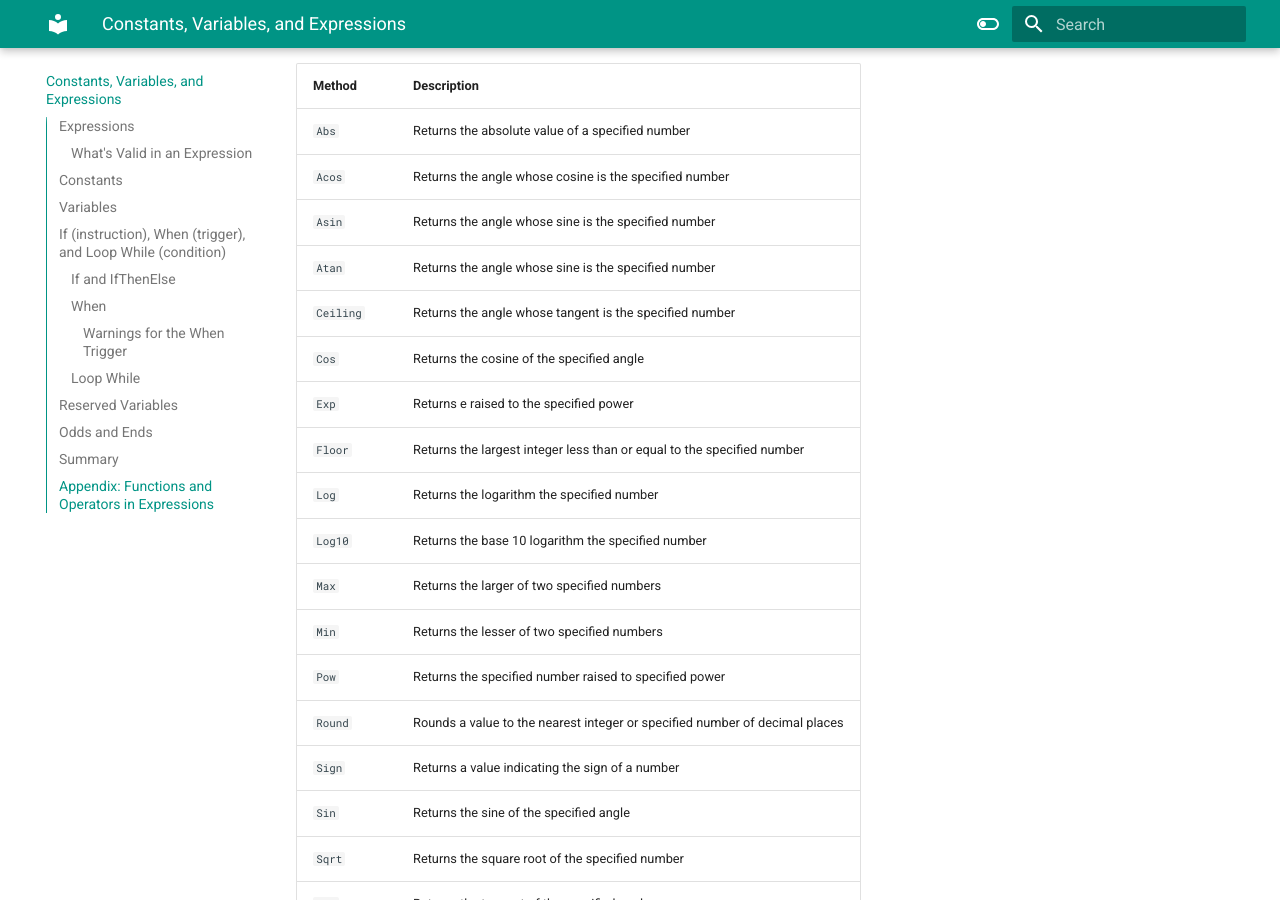
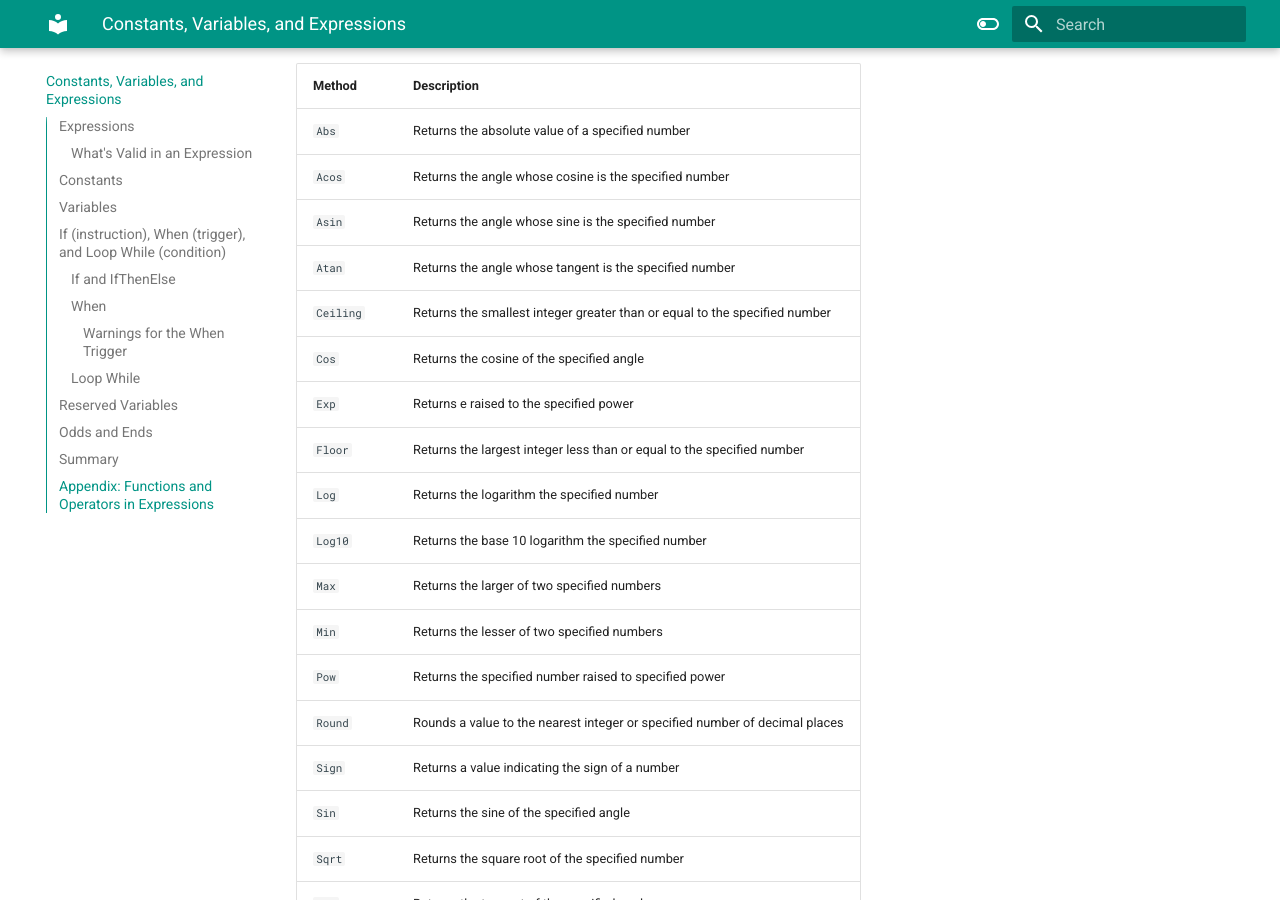
Before and after one commit to marcblank/marcblank.github.io, an MkDocs documentation site: the page built from docs/CVE.md, in a window 1280 px wide and 900 px high, scrolled down 7107 px. Built offline with MkDocs 1.6.1 and Material for MkDocs 9.7.7, drawn with Linux system fonts in a browser that asks for light colours.

Commit message:
Fix typos

```diff
--- a/docs/CVE.md
+++ b/docs/CVE.md
@@ -127,8 +127,8 @@ These are the valid functions that can be used in Expressions.
 | `Abs`       | Returns the absolute value of a specified number  |
 | `Acos`      | Returns the angle whose cosine is the specified number |
 | `Asin`    | Returns the angle whose sine is the specified number |
-| `Atan`    | Returns the angle whose sine is the specified number |
-| `Ceiling`    | Returns the angle whose tangent is the specified number |
+| `Atan`    | Returns the angle whose tangent is the specified number |
+| `Ceiling`    | Returns the smallest integer greater than or equal to the specified number |
 | `Cos`    | Returns the cosine of the specified angle |
 | `Exp`    | Returns e raised to the specified power |
 | `Floor`    | Returns the largest integer less than or equal to the specified number |
```
Also changed, not shown: docs/Safety.md (+1 -1 lines).
